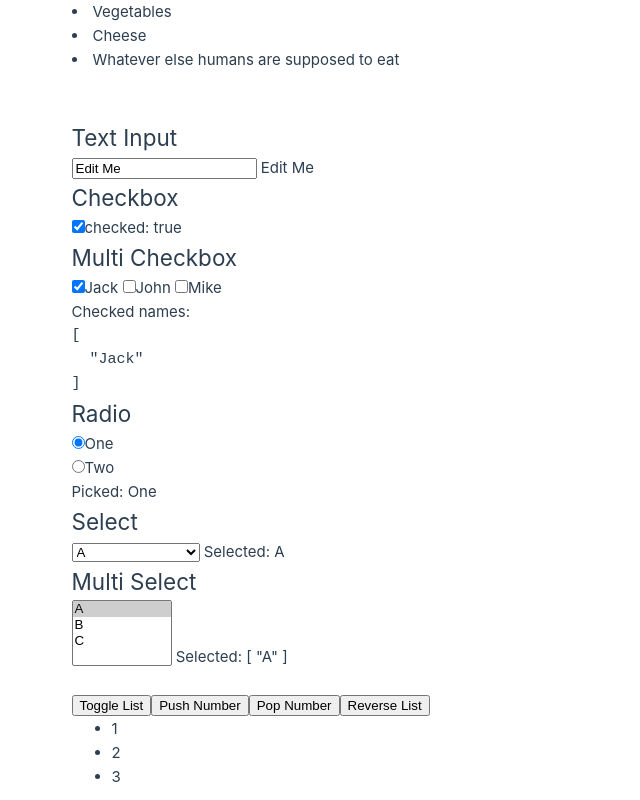
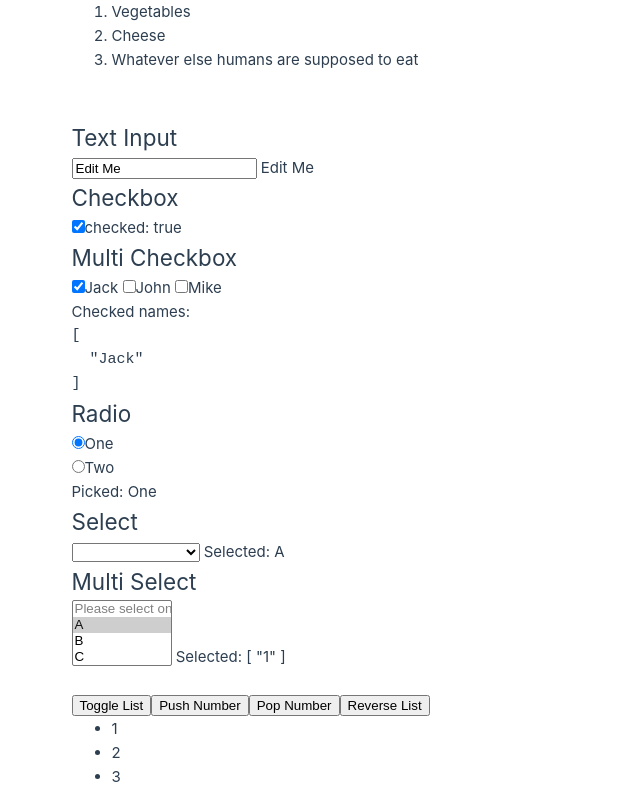
Before and after one commit to 64160056/Lab2, a Vue app: page / in a window 1280 px wide. Shown: the top 800 px of the page, without its empty margins (0-640 px from the left). Built offline with nearby package versions, Linux system fonts and the light colour scheme.

Commit message:
Finish From Binding

```diff
--- a/src/components/FromBindings.vue
+++ b/src/components/FromBindings.vue
@@ -5,7 +5,7 @@ const checked = ref(true);
 const checkedNames = ref(["Jack"]);
 const picked = ref("One");
 const selected = ref("A");
-const multiSelected = ref(["A"]);
+const multiSelected = ref(["1"]);
 </script>
 
 <template>
@@ -38,17 +38,18 @@ const multiSelected = ref(["A"]);
   <h2>Select</h2>
   <select v-model="selected">
     <option disabled value="">Please select one</option>
-    <option>A</option>
-    <option>B</option>
-    <option>C</option>
+    <option value="1">A</option>
+    <option value="2">B</option>
+    <option value="3">C</option>
   </select>
   <span> Selected: {{ selected }}</span>
 
   <h2>Multi Select</h2>
   <select v-model="multiSelected" multiple style="width: 100px">
-    <option>A</option>
-    <option>B</option>
-    <option>C</option>
+    <option disabled value="">Please select one</option>
+    <option value="1">A</option>
+    <option value="2">B</option>
+    <option value="3">C</option>
   </select>
   <span> Selected: {{ multiSelected }}</span>
 </template>
--- a/src/components/SimpleComponent.vue
+++ b/src/components/SimpleComponent.vue
@@ -1,5 +1,7 @@
 <script setup lang="ts">
 import { ref } from "vue";
+import type TodoItemVue from "./TodoItem.vue";
+import TodoItem from "./TodoItem.vue";
 const groceryList = ref([
   { id: 0, text: "Vegetables" },
   { id: 1, text: "Cheese" },
@@ -8,7 +10,7 @@ const groceryList = ref([
 </script>
 
 <template>
-  <div>
+  <ol>
     <li v-for="item of groceryList" :key="item.id">{{ item.text }}</li>
-  </div>
+  </ol>
 </template>
--- /dev/null
+++ b/src/components/TodoItem.vue
@@ -0,0 +1,17 @@
+<script setup lang="ts">
+export interface Eatable {
+  id: number;
+  text: string;
+}
+import type { PropType } from "vue";
+const props = defineProps({
+  todo: {
+    type: Object as PropType<Eatable>,
+    required: true,
+  },
+});
+</script>
+
+<template>
+  <li>{{ todo.text }}</li>
+</template>
```
